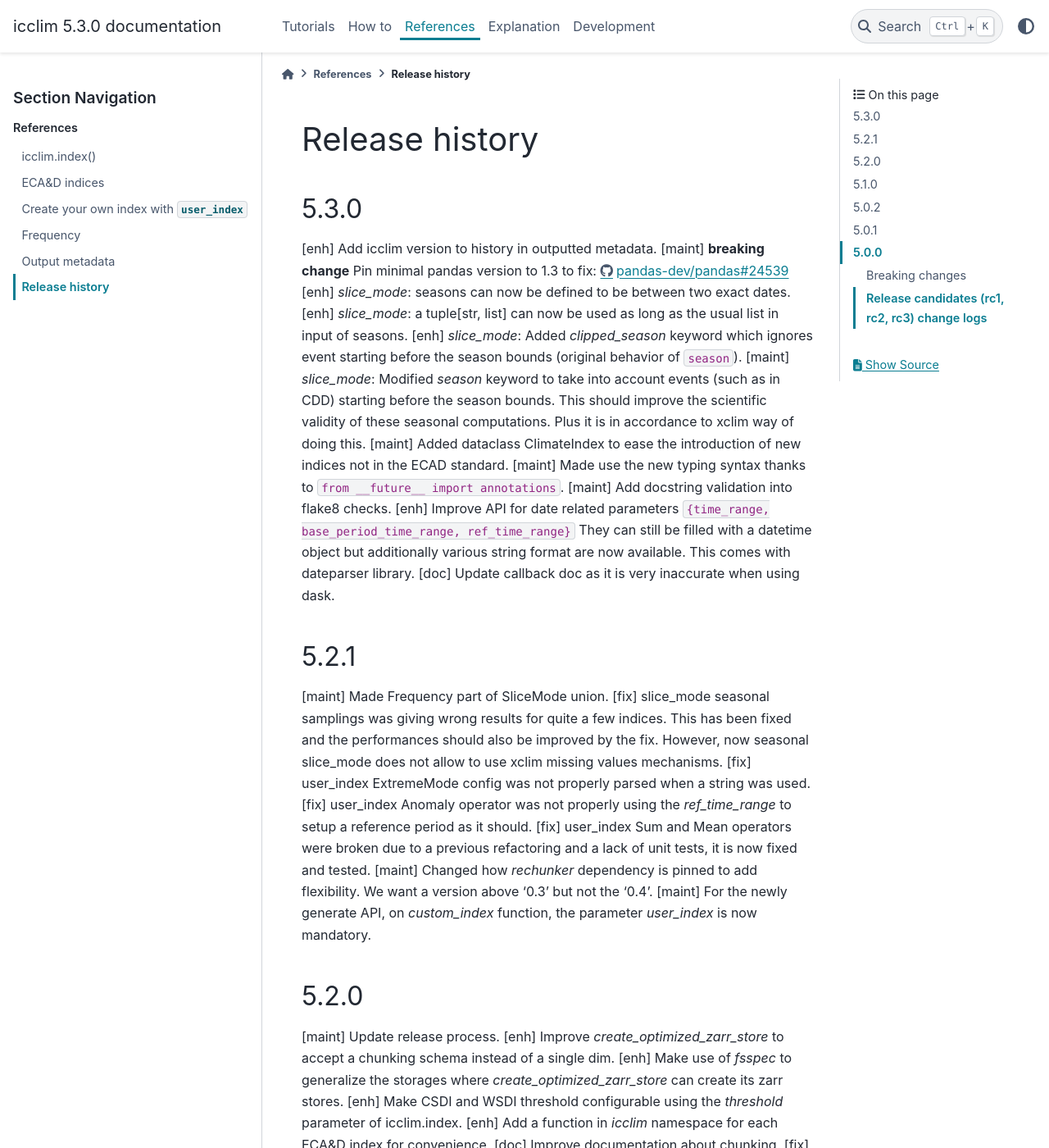
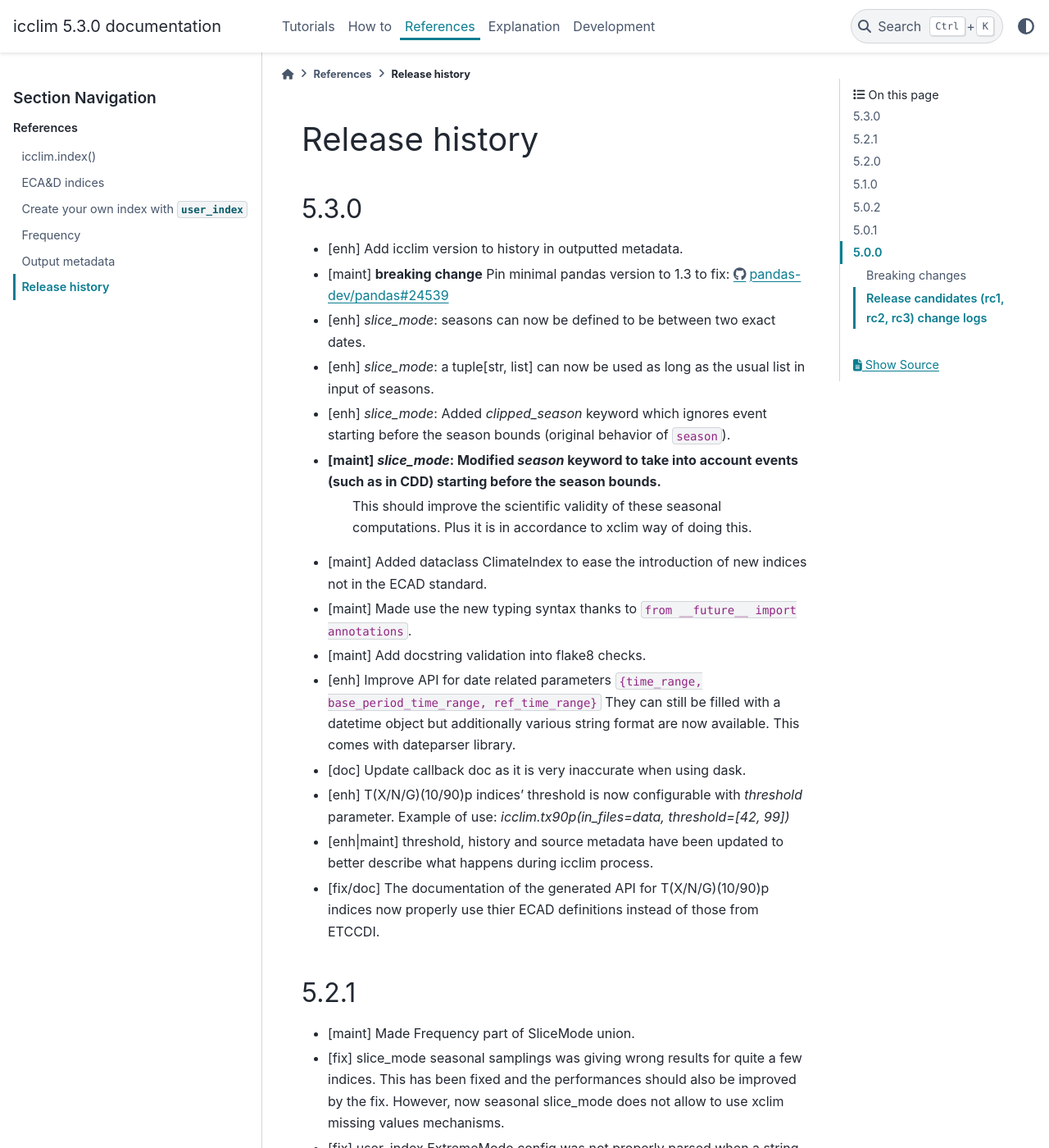
Before and after one commit to cerfacs-globc/icclim, a Sphinx documentation site: the page built from doc/source/references/release_notes.rst, in a window 1280 px wide and 1400 px high. Shown: the whole window at 82% size. Built offline with Sphinx 7.4.7 and the PyData theme 0.15.4, drawn with Linux system fonts in a browser that asks for light colours; the version number is read from the project's files by our own code; some of the changed text lies outside the part shown.

Commit message:
DOC: Update release notes
- Formatted the file
- Added PR work

```diff
--- a/doc/source/references/release_notes.rst
+++ b/doc/source/references/release_notes.rst
@@ -3,42 +3,46 @@ Release history
 
 5.3.0
 -----
-[enh] Add icclim version to history in outputted metadata.
-[maint] **breaking change** Pin minimal pandas version to 1.3 to fix: https://github.com/pandas-dev/pandas/issues/24539
-[enh] `slice_mode`: seasons can now be defined to be between two exact dates.
-[enh] `slice_mode`: a tuple[str, list] can now be used as long as the usual list in input of seasons.
-[enh] `slice_mode`: Added `clipped_season` keyword which ignores event starting before the season bounds (original behavior of ``season``).
-[maint] `slice_mode`: Modified `season` keyword to take into account events (such as in CDD) starting before the season bounds.
-This should improve the scientific validity of these seasonal computations. Plus it is in accordance to xclim way of doing this.
-[maint] Added dataclass ClimateIndex to ease the introduction of new indices not in the ECAD standard.
-[maint] Made use the new typing syntax thanks to ``from __future__ import annotations``.
-[maint] Add docstring validation into flake8 checks.
-[enh] Improve API for date related parameters ``{time_range, base_period_time_range, ref_time_range}``
-They can still be filled with a datetime object but additionally various string format are now available.
-This comes with dateparser library.
-[doc] Update callback doc as it is very inaccurate when using dask.
+* [enh] Add icclim version to history in outputted metadata.
+* [maint] **breaking change** Pin minimal pandas version to 1.3 to fix: https://github.com/pandas-dev/pandas/issues/24539
+* [enh] `slice_mode`: seasons can now be defined to be between two exact dates.
+* [enh] `slice_mode`: a tuple[str, list] can now be used as long as the usual list in input of seasons.
+* [enh] `slice_mode`: Added `clipped_season` keyword which ignores event starting before the season bounds (original behavior of ``season``).
+* [maint] `slice_mode`: Modified `season` keyword to take into account events (such as in CDD) starting before the season bounds.
+   This should improve the scientific validity of these seasonal computations. Plus it is in accordance to xclim way of doing this.
+* [maint] Added dataclass ClimateIndex to ease the introduction of new indices not in the ECAD standard.
+* [maint] Made use the new typing syntax thanks to ``from __future__ import annotations``.
+* [maint] Add docstring validation into flake8 checks.
+* [enh] Improve API for date related parameters ``{time_range, base_period_time_range, ref_time_range}``
+  They can still be filled with a datetime object but additionally various string format are now available.
+  This comes with dateparser library.
+* [doc] Update callback doc as it is very inaccurate when using dask.
+* [enh] T(X/N/G)(10/90)p indices' threshold is now configurable with `threshold` parameter.
+  Example of use: `icclim.tx90p(in_files=data, threshold=[42, 99])`
+* [enh|maint] threshold, history and source metadata have been updated to better describe what happens during icclim process.
+* [fix/doc] The documentation of the generated API for T(X/N/G)(10/90)p indices now properly use thier ECAD definitions instead of those from ETCCDI.
 
 5.2.1
 -----
-[maint] Made Frequency part of SliceMode union.
-[fix] slice_mode seasonal samplings was giving wrong results for quite a few indices. This has been fixed and the performances should also be improved by the fix.
-However, now seasonal slice_mode does not allow to use xclim missing values mechanisms.
-[fix] user_index ExtremeMode config was not properly parsed when a string was used.
-[fix] user_index Anomaly operator was not properly using the `ref_time_range` to setup a reference period as it should.
-[fix] user_index Sum and Mean operators were broken due to a previous refactoring and a lack of unit tests, it is now fixed and tested.
-[maint] Changed how `rechunker` dependency is pinned to add flexibility. We want a version above '0.3' but not the '0.4'.
-[maint] For the newly generate API, on `custom_index` function, the parameter `user_index` is now mandatory.
+* [maint] Made Frequency part of SliceMode union.
+* [fix] slice_mode seasonal samplings was giving wrong results for quite a few indices. This has been fixed and the performances should also be improved by the fix.
+  However, now seasonal slice_mode does not allow to use xclim missing values mechanisms.
+* [fix] user_index ExtremeMode config was not properly parsed when a string was used.
+* [fix] user_index Anomaly operator was not properly using the `ref_time_range` to setup a reference period as it should.
+* [fix] user_index Sum and Mean operators were broken due to a previous refactoring and a lack of unit tests, it is now fixed and tested.
+* [maint] Changed how `rechunker` dependency is pinned to add flexibility. We want a version above '0.3' but not the '0.4'.
+* [maint] For the newly generate API, on `custom_index` function, the parameter `user_index` is now mandatory.
 
 
 5.2.0
 -----
-[maint] Update release process.
-[enh] Improve `create_optimized_zarr_store` to accept a chunking schema instead of a single dim.
-[enh] Make use of `fsspec` to generalize the storages where `create_optimized_zarr_store` can create its zarr stores.
-[enh] Make CSDI and WSDI threshold configurable using the `threshold` parameter of icclim.index.
-[enh] Add a function in `icclim` namespace for each ECA&D index for convenience.
-[doc] Improve documentation about chunking.
-[fix] `create_optimized_zarr_store` would throw an error when creating the first temp store if the chunks were not unified.
+* [maint] Update release process.
+* [enh] Improve `create_optimized_zarr_store` to accept a chunking schema instead of a single dim.
+* [enh] Make use of `fsspec` to generalize the storages where `create_optimized_zarr_store` can create its zarr stores.
+* [enh] Make CSDI and WSDI threshold configurable using the `threshold` parameter of icclim.index.
+* [enh] Add a function in `icclim` namespace for each ECA&D index for convenience.
+* [doc] Improve documentation about chunking.
+* [fix] `create_optimized_zarr_store` would throw an error when creating the first temp store if the chunks were not unified.
 
 5.1.0
 -----
```
